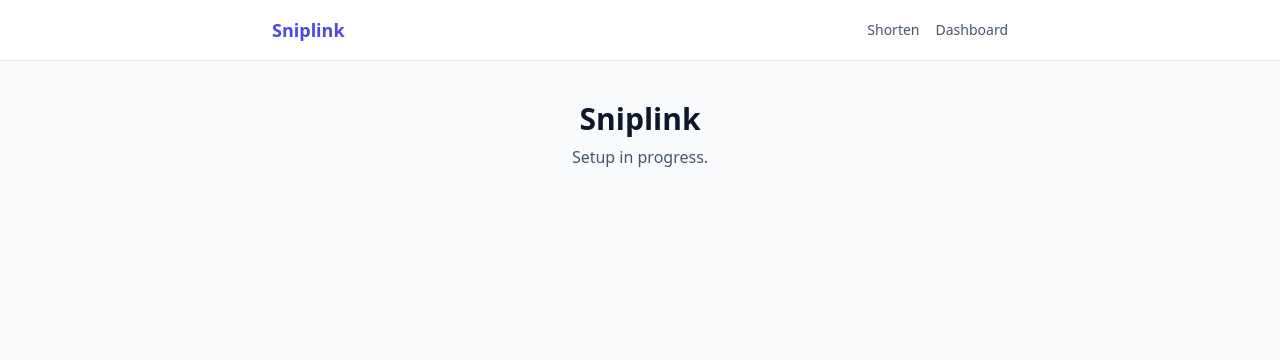
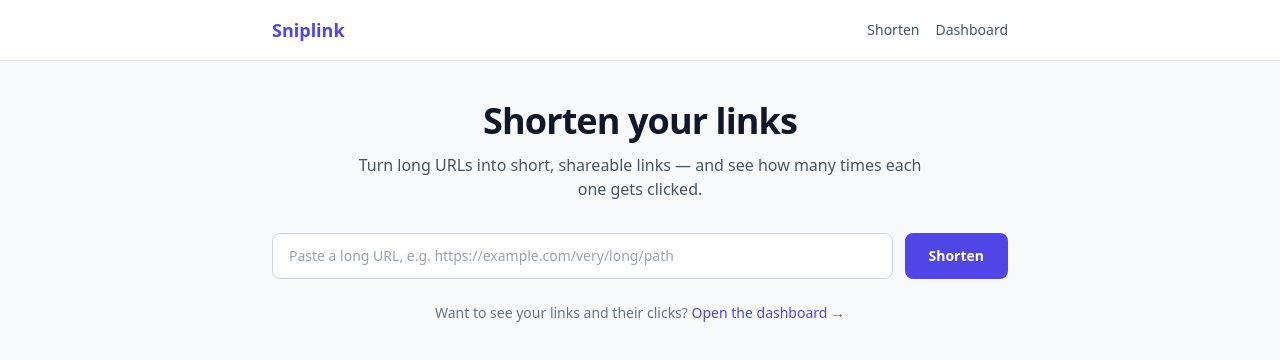
Before and after one commit to shazadarshad/sniplink, a Next.js app: page / in a window 1280 px wide. Shown: the top 360 px of the page. Built offline with nearby package versions, Linux system fonts and the light colour scheme.

Commit message:
Add shorten API and home page form with validation and states

```diff
--- /dev/null
+++ b/app/api/shorten/route.ts
@@ -0,0 +1,26 @@
+import { NextResponse } from "next/server";
+import { normalizeUrl } from "@/lib/shortcode";
+import { createLink } from "@/lib/links";
+
+// POST /api/shorten  { url }  ->  { code, url, shortUrl }
+export async function POST(request: Request) {
+  try {
+    const body = await request.json().catch(() => null);
+    const normalized = normalizeUrl(typeof body?.url === "string" ? body.url : "");
+
+    if (!normalized) {
+      return NextResponse.json(
+        { error: "Please enter a valid URL (e.g. https://example.com)." },
+        { status: 400 },
+      );
+    }
+
+    const link = createLink(normalized);
+    const shortUrl = new URL(`/${link.code}`, request.url).toString();
+
+    return NextResponse.json({ code: link.code, url: link.url, shortUrl }, { status: 201 });
+  } catch (error) {
+    console.error("POST /api/shorten", error);
+    return NextResponse.json({ error: "Something went wrong. Please try again." }, { status: 500 });
+  }
+}
--- a/app/page.tsx
+++ b/app/page.tsx
@@ -1,8 +1,28 @@
+import Link from "next/link";
+import { ShortenForm } from "@/components/ShortenForm";
+
 export default function Home() {
   return (
-    <div className="text-center">
-      <h1 className="text-3xl font-bold">Sniplink</h1>
-      <p className="mt-2 text-slate-600">Setup in progress.</p>
+    <div>
+      <div className="text-center">
+        <h1 className="text-3xl font-bold tracking-tight text-slate-900 sm:text-4xl">
+          Shorten your links
+        </h1>
+        <p className="mx-auto mt-3 max-w-xl text-slate-600">
+          Turn long URLs into short, shareable links — and see how many times each one gets clicked.
+        </p>
+      </div>
+
+      <div className="mt-8">
+        <ShortenForm />
+      </div>
+
+      <p className="mt-6 text-center text-sm text-slate-500">
+        Want to see your links and their clicks?{" "}
+        <Link href="/dashboard" className="font-medium text-indigo-600 hover:underline">
+          Open the dashboard →
+        </Link>
+      </p>
     </div>
   );
 }
--- /dev/null
+++ b/components/ShortenForm.tsx
@@ -0,0 +1,109 @@
+"use client";
+
+import { useState } from "react";
+
+interface Result {
+  shortUrl: string;
+  url: string;
+}
+
+export function ShortenForm() {
+  const [url, setUrl] = useState("");
+  const [result, setResult] = useState<Result | null>(null);
+  const [error, setError] = useState("");
+  const [loading, setLoading] = useState(false);
+  const [copied, setCopied] = useState(false);
+
+  async function handleSubmit(e: React.FormEvent) {
+    e.preventDefault();
+    setError("");
+    setResult(null);
+    setCopied(false);
+
+    if (!url.trim()) {
+      setError("Please enter a URL to shorten.");
+      return;
+    }
+
+    setLoading(true);
+    try {
+      const res = await fetch("/api/shorten", {
+        method: "POST",
+        headers: { "Content-Type": "application/json" },
+        body: JSON.stringify({ url }),
+      });
+      const data = await res.json();
+      if (!res.ok) {
+        setError(data.error ?? "Something went wrong.");
+        return;
+      }
+      setResult({ shortUrl: data.shortUrl, url: data.url });
+      setUrl("");
+    } catch {
+      setError("Network error. Please try again.");
+    } finally {
+      setLoading(false);
+    }
+  }
+
+  async function copy() {
+    if (!result) return;
+    await navigator.clipboard.writeText(result.shortUrl);
+    setCopied(true);
+    setTimeout(() => setCopied(false), 1500);
+  }
+
+  return (
+    <div>
+      <form onSubmit={handleSubmit} className="flex flex-col gap-3 sm:flex-row">
+        <label htmlFor="url" className="sr-only">
+          URL to shorten
+        </label>
+        <input
+          id="url"
+          type="text"
+          value={url}
+          onChange={(e) => setUrl(e.target.value)}
+          placeholder="Paste a long URL, e.g. https://example.com/very/long/path"
+          className="flex-1 rounded-lg border border-slate-300 px-4 py-3 text-sm focus:border-indigo-500 focus:outline-none focus:ring-1 focus:ring-indigo-500"
+        />
+        <button
+          type="submit"
+          disabled={loading}
+          className="rounded-lg bg-indigo-600 px-6 py-3 text-sm font-semibold text-white transition-colors hover:bg-indigo-700 disabled:opacity-60"
+        >
+          {loading ? "Shortening…" : "Shorten"}
+        </button>
+      </form>
+
+      {error && (
+        <p role="alert" className="mt-3 text-sm text-red-600">
+          {error}
+        </p>
+      )}
+
+      {result && (
+        <div className="mt-6 rounded-lg border border-slate-200 bg-white p-4">
+          <p className="text-xs uppercase tracking-wide text-slate-400">Your short link</p>
+          <div className="mt-2 flex items-center justify-between gap-3">
+            <a
+              href={result.shortUrl}
+              target="_blank"
+              rel="noopener noreferrer"
+              className="truncate font-medium text-indigo-600 hover:underline"
+            >
+              {result.shortUrl}
+            </a>
+            <button
+              onClick={copy}
+              className="shrink-0 rounded-md border border-slate-300 px-3 py-1.5 text-sm font-medium text-slate-700 hover:bg-slate-50"
+            >
+              {copied ? "Copied!" : "Copy"}
+            </button>
+          </div>
+          <p className="mt-2 truncate text-xs text-slate-500">→ {result.url}</p>
+        </div>
+      )}
+    </div>
+  );
+}
```
